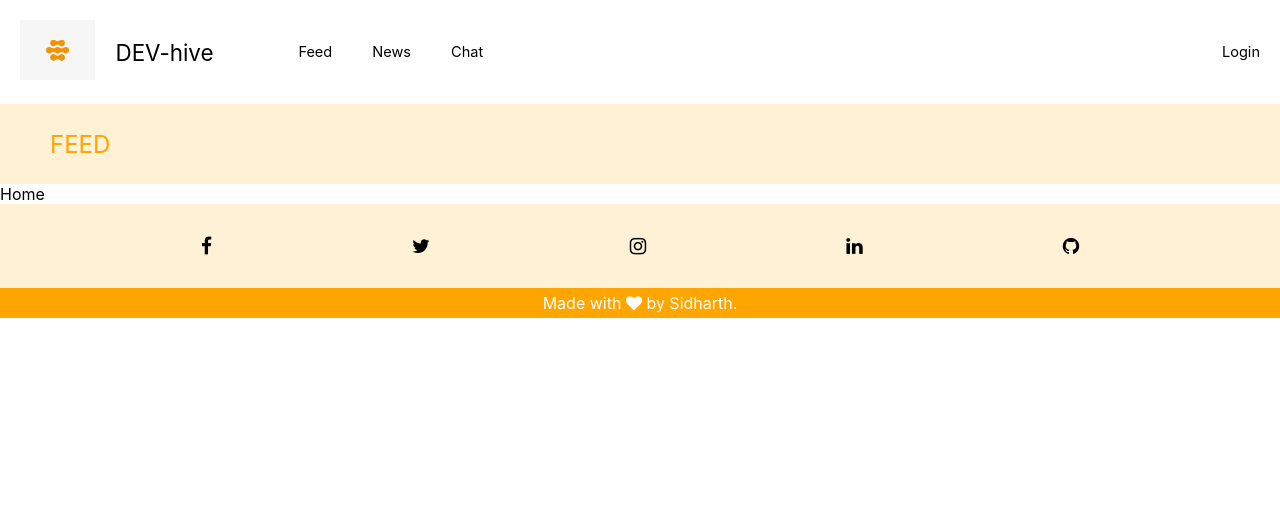
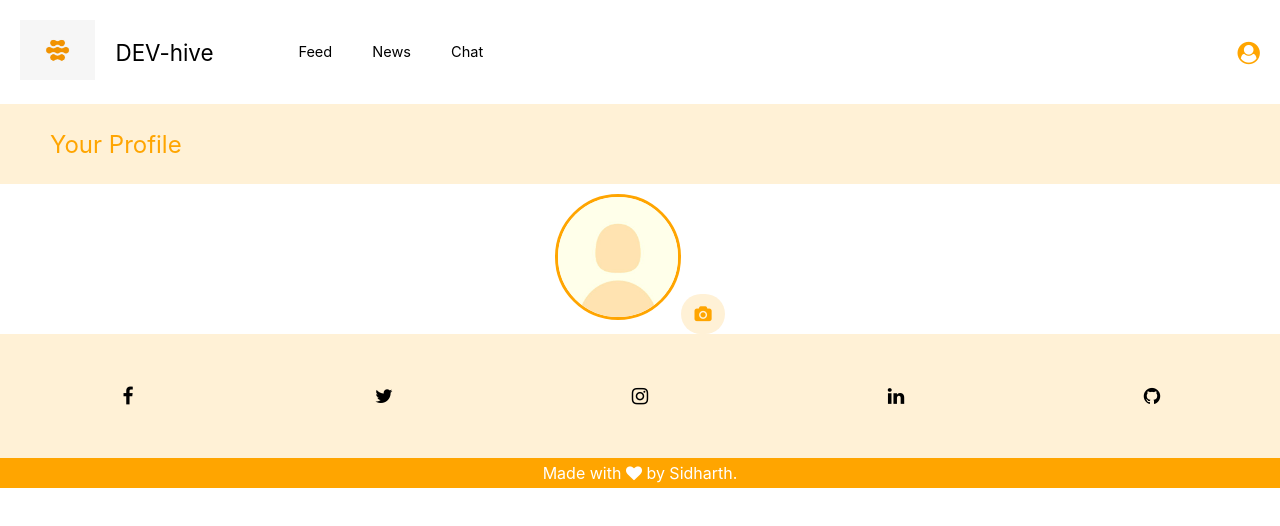
Before and after one commit to sidharth3000/dev-hive-frontend, a React (Create React App) app: page /user in a window 1280 px wide. Shown: the top 526 px of the page. Built offline with nearby package versions, Linux system fonts and the light colour scheme.

Commit message:
profile added

```diff
--- a/package.json
+++ b/package.json
@@ -6,6 +6,7 @@
     "@testing-library/jest-dom": "^5.11.4",
     "@testing-library/react": "^11.1.0",
     "@testing-library/user-event": "^12.1.10",
+    "axios": "^0.21.1",
     "font-awesome": "^4.7.0",
     "react": "^17.0.2",
     "react-dom": "^17.0.2",
--- a/src/App.js
+++ b/src/App.js
@@ -2,6 +2,7 @@ import React, {Component} from 'react';
 import {Route,Switch} from 'react-router-dom';
 
 import Feed from './container/Feed/Feed';
+import User from './container/User/User';
 
 class App extends Component{
   render(){
@@ -9,11 +10,13 @@ class App extends Component{
     return(
         <div>
           <Switch>
-            <Route to='/' exact component={Feed}/>
-            <Route to='/' exact component={Feed}/>
-            <Route to='/news' exact component={Feed}/>
-            <Route to='/chat' exact component={Feed}/>
-            <Route to='auth' exact component={Feed}/>
+            <Route path='/' exact component={Feed}/>
+            <Route path='/' exact component={Feed}/>
+            <Route path='/user' exact component={User}/>
+            <Route path='/news' exact component={Feed}/>
+            <Route path='/chat' exact component={Feed}/>
+            <Route path='/auth' exact component={Feed}/>
+
           </Switch>
         </div>
     )
--- a/src/component/Footer/Footer.module.css
+++ b/src/component/Footer/Footer.module.css
@@ -1,16 +1,17 @@
 .footer_main{
-    display: flex;
+    display: grid;
+    grid-template-columns: 1fr 1fr 1fr 1fr 1fr;
     width: 100%;
     list-style: none;
     margin: 0;
     font-size: 1.2em;
-    justify-content: center;
-    align-items: center;
     background-color: #FFF1D6;
 }
 
 .handles{
-    padding: 30px 100px;
+    align-self: center;
+    justify-self: center;
+    padding: 50px 0px;
 }
 
 .credit{
--- a/src/component/Header/Header.module.css
+++ b/src/component/Header/Header.module.css
@@ -6,4 +6,5 @@
     padding-left: 50px;
     font-size: 1.5em;
     color: orange;
+    margin-bottom: 10px;
 }
--- a/src/component/Navbar/Navbar.js
+++ b/src/component/Navbar/Navbar.js
@@ -16,7 +16,7 @@ class Nav extends Component{
                     <li className={styles.link}><NavLink activeClassName={styles.active} exact to='/'>Feed</NavLink></li>
                     <li className={styles.link}><NavLink activeClassName={styles.active} exact to='/news'>News</NavLink></li>
                     <li className={styles.link}><NavLink activeClassName={styles.active} exact to='/chat'>Chat</NavLink></li>
-                    <li className={`${styles.link} ${styles.push}`}><NavLink activeClassName={styles.active} exact to='/login'>Login</NavLink></li>
+                    <li className={`${styles.link} ${styles.push}`}><NavLink activeClassName={styles.active} exact to='/user'> <i className="fa fa-user-circle handle"></i></NavLink></li>
                 </ul>
             </nav>
             </div>
--- a/src/component/Navbar/Navbar.module.css
+++ b/src/component/Navbar/Navbar.module.css
@@ -25,6 +25,7 @@ ul{
 
 .push{
     margin-left: auto;
+    font-size: 2em;
 }
 
 .main_nav{
@@ -40,7 +41,6 @@ ul{
 
 .logo{
     height: 60px;
-    color: red;
     padding-right: 0px;
 }
 
--- /dev/null
+++ b/src/container/User/User.js
@@ -0,0 +1,55 @@
+import React, {Component} from 'react';
+import axios from 'axios';
+
+import Navbar from '../../component/Navbar/Navbar';
+import Head from '../../component/Header/Header';
+import Footer from '../../component/Footer/Footer';
+import styles from './User.module.css';
+
+class User extends Component {
+
+
+    onUploadHandler = (event) => {
+
+        const formData = new FormData();
+
+        formData.append(
+          "avatar",
+          event.target.files[0],
+          event.target.files[0].name
+        );
+
+        axios.post('http://localhost:9000/upload',
+        formData)
+        .then( response =>{
+            console.log(response)
+        }).catch( e => {
+            console.log(e)
+        })
+    }
+
+    render(){
+
+        return(
+            <React.Fragment>
+                <Navbar/>
+
+                <Head>Your Profile</Head>
+                <div className={styles.dp}>
+                    <img className={styles.img} src={"Assets/dp.jpg"} />
+                        <div className={styles.change}>
+                            <i className="fa fa-camera edit">
+
+                                <input type="file" className={styles.upload} onChange={this.onUploadHandler}></input>
+
+                            </i>
+                        </div>
+                </div>
+
+                <Footer/>
+            </React.Fragment>
+        )
+    }
+}
+
+export default User;
--- /dev/null
+++ b/src/container/User/User.module.css
@@ -0,0 +1,38 @@
+.dp{
+    margin: auto;
+    text-align: center;
+}
+
+.img{
+    height: 120px;
+    border-radius: 100px;
+    border: 3px solid orange;
+}
+
+.change{
+    background-color: #FFF1D6;
+    color: orange;
+    display: inline-block;
+    padding: 10px 13px;
+    border-radius: 100px;
+    transition: all 0.3s;
+    position:relative;
+    cursor: pointer;
+}
+
+.change:hover{
+    background-color: orange;
+    color: white;
+}
+
+.upload{
+    position: absolute;
+    z-index: 1000;
+    opacity: 0;
+    cursor: pointer;
+    right: 0;
+    top: 0;
+    height: 100%;
+    font-size: 24px;
+    width: 100%;
+}
```
Also changed, not shown: public/Assets/dp.jpg (added), 1 other file (tests, documents, lock files or other folders).
